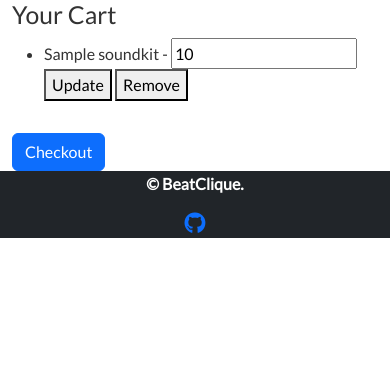
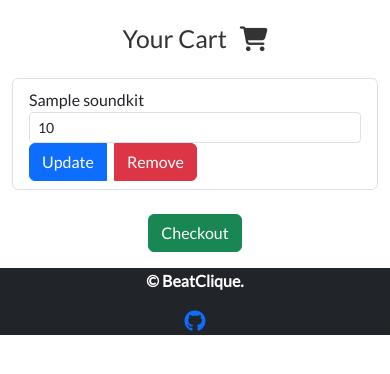
Before and after one commit to CroftsDeveloper/BeatClique_V1, a Django app: page /cart/view/ in a window 390 px wide. Shown: the part 96-470 px from the top of the page. Run offline with Django 5.2, Linux system fonts and the light colour scheme; a user stored in the database is signed in; tables that the repository leaves empty hold one stand-in row (values such as "Sample post"); parts of the project's set-up code (start-up, migrations or seed data) failed here and were passed over; some libraries are stand-ins or nearby versions.

Commit message:
Refined cart UI with Bootstrap for responsiveness and aesthetics. Enhanced layout with Bootstrap's grid, unified button sizes, and added spacing for clarity.

```diff
--- a/cart/templates/cart/view_cart.html
+++ b/cart/templates/cart/view_cart.html
@@ -1,24 +1,47 @@
 {% extends 'base.html' %}
+{% load static %}
+
+{% block title %}Your Cart - BeatClique{% endblock title %}
+
 {% block content %}
-<div class="container">
-    <h2>Your Cart</h2>
+<div class="container mt-4"> <!-- Adjusted margin top -->
+    <h2 class="my-4 text-center">Your Cart <i class="fas fa-shopping-cart ms-2"></i></h2>
     <form action="{% url 'cart:update_cart' %}" method="post">
         {% csrf_token %}
         {% if items %}
-            <ul>
+            <div class="list-group mb-4">
                 {% for item in items %}
-                    <li>
-                        {{ item.soundkit.name }} -
-                        <input type="number" name="quantity_{{ item.id }}" value="{{ item.quantity }}" min="1">
-                        <button type="submit" name="update" value="{{ item.id }}">Update</button>
-                        <button type="submit" name="remove" value="{{ item.id }}">Remove</button>
-                    </li>
+                    <!-- Cart item display using Bootstrap grid for responsive layout -->
+                    <div class="list-group-item">
+                        <div class="row align-items-center">
+                            <div class="col-md-6">
+                                <span>{{ item.soundkit.name }}</span>
+                            </div>
+                            <div class="col-md-3">
+                                <!-- Quantity input field -->
+                                <input type="number" name="quantity_{{ item.id }}" value="{{ item.quantity }}" min="1" class="form-control form-control-sm" aria-label="Quantity">
+                            </div>
+                            <div class="col-md-3">
+                                <!-- Update and Remove buttons with Bootstrap styling and spacing -->
+                                <div class="btn-group" role="group" aria-label="Cart actions">
+                                    <button type="submit" name="update" value="{{ item.id }}" class="btn btn-primary btn-md me-2">Update</button>
+                                    <button type="submit" name="remove" value="{{ item.id }}" class="btn btn-danger btn-md">Remove</button>
+                                </div>
+                            </div>
+                        </div>
+                    </div>
                 {% endfor %}
-            </ul>
-            <!-- Checkout Button -->
-            <a href="{% url 'payments:create_checkout_session' %}" class="btn btn-primary mt-3">Checkout</a>
+            </div>
+            <!-- Checkout button with consistent size -->
+            <div class="text-center">
+                <a href="{% url 'payments:create_checkout_session' %}" class="btn btn-success btn-md mb-3">Checkout</a>
+            </div>
         {% else %}
-            <p>Your cart is empty.</p>
+            <!-- Display message if cart is empty and provide link to products -->
+            <p class="mt-4 text-center">Your cart is empty.</p>
+            <div class="text-center">
+                <a href="{% url 'soundkit_list' %}" class="btn btn-primary btn-lg mb-3">Return to SoundKits</a>
+            </div>
         {% endif %}
     </form>
 </div>
```
